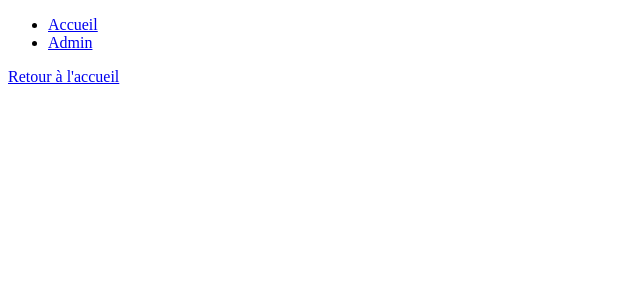
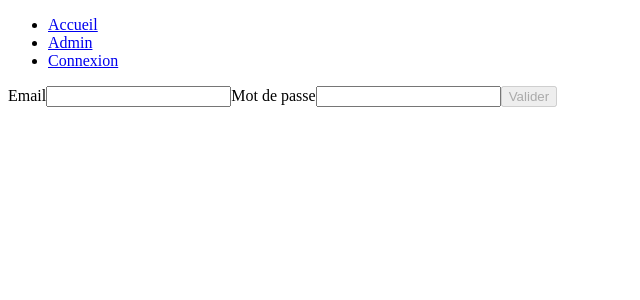
Before and after one commit to Adrien-Le-Pober/DesignMotor, an Angular app in the folder front/: page /connection in a window 1280 px wide. Before the commit this address led to /404. Shown: the top 300 px of the page, without its empty margins (0-640 px from the left). Built offline with nearby package versions, Linux system fonts and the light colour scheme.

Commit message:
add authentication system on angular

```diff
--- /dev/null
+++ b/front/src/app/app.component.html
@@ -0,0 +1,25 @@
+<nav>
+    <ul>
+        <li>
+            <a routerLink="/" routerLinkActive="active">Accueil</a>
+        </li>
+        <li>
+            <a routerLink="/admin" routerLinkActive="active">Admin</a>
+        </li>
+        <li *ngIf="!currentUser">
+            <a routerLink="/connection" routerLinkActive="active">Connexion</a>
+        </li>
+        <li *ngIf="currentUser">
+            <ul>
+                <li>
+                    <a routerLinkActive="active">Mon compte</a>
+                </li>
+                <li>
+                    <a routerLink="" (click)="logout()" routerLinkActive="active">Déconnexion</a>
+                </li>
+            </ul>
+        </li>
+    </ul>
+</nav>
+
+<router-outlet></router-outlet>
--- a/front/src/app/app.component.ts
+++ b/front/src/app/app.component.ts
@@ -1,7 +1,9 @@
-import { Component, NgModule } from '@angular/core';
+import { Component } from '@angular/core';
 import { RouterModule } from '@angular/router';
 import { CommonModule } from '@angular/common';
 import { FormsModule } from '@angular/forms';
+import { AuthService } from './auth/auth.service';
+import { UserService } from './user/user.service';
 
 @Component({
   selector: 'app-root',
@@ -11,21 +13,21 @@ import { FormsModule } from '@angular/forms';
     RouterModule,
     FormsModule
   ],
-  template: `
-    <nav>
-      <ul>
-        <li>
-          <a routerLink="/" routerLinkActive="active">Accueil</a>
-        </li>
-        <li>
-          <a routerLink="/admin" routerLinkActive="active">Admin</a>
-        </li>
-      </ul>
-    </nav>
-
-    <router-outlet></router-outlet>
-  `,
+  templateUrl: './app.component.html',
   styles: [],
 })
 export class AppComponent {
+  currentUser: string|null = null;
+
+  constructor(private userService: UserService) { }
+
+  ngOnInit() {
+    this.userService.currentUser$.subscribe((user: string | null) => {
+      this.currentUser = user;
+    });
+  }
+
+  logout() {
+    this.userService.clearCurrentUser();
+  }
 }
--- a/front/src/app/app.config.ts
+++ b/front/src/app/app.config.ts
@@ -1,12 +1,14 @@
 import { ApplicationConfig } from '@angular/core';
 import { provideRouter } from '@angular/router';
-import { provideHttpClient } from '@angular/common/http';
+import { HTTP_INTERCEPTORS, provideHttpClient, withInterceptorsFromDi } from '@angular/common/http';
 
 import { routes } from './app.routes';
+import { JwtInterceptor } from './auth/jwt.interceptor';
 
 export const appConfig: ApplicationConfig = {
   providers: [
     provideRouter(routes),
-    provideHttpClient()
+    provideHttpClient(withInterceptorsFromDi()),
+    { provide: HTTP_INTERCEPTORS, useClass: JwtInterceptor, multi: true }
   ]
 };
--- a/front/src/app/app.routes.ts
+++ b/front/src/app/app.routes.ts
@@ -3,9 +3,12 @@ import { AdminComponent } from './admin/admin.component';
 import { CatalogComponent } from './catalog/catalog.component';
 import { ShowVehicleComponent } from './vehicle/show-vehicle/show-vehicle.component';
 import { PageNotFoundComponent } from './page-not-found/page-not-found.component';
+import { ConnectionComponent } from './connection/connection.component';
+import { AuthGuard } from './auth/auth.guard';
 
 export const routes: Routes = [
     { path: 'admin', component: AdminComponent },
+    { path: 'connection', component: ConnectionComponent, canActivate: [AuthGuard] },
     { path: 'catalog', component: CatalogComponent },
     { path: 'vehicle/:id', component: ShowVehicleComponent },
     { path: '', redirectTo: 'catalog', pathMatch: 'full' },
--- /dev/null
+++ b/front/src/app/auth/auth.guard.ts
@@ -0,0 +1,25 @@
+import { Injectable } from '@angular/core';
+import { Router } from '@angular/router';
+import { AuthService } from './auth.service';
+import { Observable, map, take } from 'rxjs';
+
+@Injectable({
+    providedIn: 'root'
+})
+export class AuthGuard {
+
+    constructor(private authService: AuthService, private router: Router) {}
+
+    canActivate(): Observable<boolean> {
+        return this.authService.isLoggedIn().pipe(
+            take(1),
+            map(isLoggedIn => {
+                if (isLoggedIn) {
+                    this.router.navigate(['/']);
+                    return false;
+                }
+                    return true;
+            })
+        );
+    }
+}
--- a/front/src/app/auth/auth.service.ts
+++ b/front/src/app/auth/auth.service.ts
@@ -1,36 +1,29 @@
 import { Injectable } from '@angular/core';
 import { HttpClient } from '@angular/common/http';
-import { BehaviorSubject, Observable } from 'rxjs';
+import { Observable } from 'rxjs';
 import { map } from 'rxjs/operators';
+import { environment } from '../../environments/environment.development';
+import { UserService } from '../user/user.service';
 
 @Injectable({ providedIn: 'root' })
 export class AuthService {
-    private currentUserSubject: BehaviorSubject<any>;
-    public currentUser: Observable<any>;
+    private appURL = environment.appURL;
 
-    constructor(private http: HttpClient) {
-        const currentUser = localStorage.getItem('currentUser');
-        this.currentUserSubject = new BehaviorSubject<any>(currentUser ? JSON.parse(currentUser) : null);
-        this.currentUser = this.currentUserSubject.asObservable();
-    }
+    constructor(private http: HttpClient, private userService: UserService) { }
 
-    public get currentUserValue() {
-        return this.currentUserSubject.value;
-    }
-
-    login(email: string, password: string) {
-        return this.http.post<any>(`/api/login`, { email, password })
+    login(email: string, password: string): Observable<any> {
+        return this.http.post<any>(`${this.appURL}/login`, { email, password })
             .pipe(map(user => {
                 if (user && user.token) {
-                    localStorage.setItem('currentUser', JSON.stringify(user));
-                    this.currentUserSubject.next(user);
+                    this.userService.setCurrentUser(user);
                 }
                 return user;
             }));
     }
 
-    logout() {
-        localStorage.removeItem('currentUser');
-        this.currentUserSubject.next(null);
+    isLoggedIn(): Observable<boolean> {
+        return this.userService.currentUser$.pipe(
+            map(user => user !== null)
+        );
     }
 }
--- a/front/src/app/auth/jwt.interceptor.ts
+++ b/front/src/app/auth/jwt.interceptor.ts
@@ -1,14 +1,14 @@
 import { Injectable } from '@angular/core';
 import { HttpRequest, HttpHandler, HttpEvent, HttpInterceptor } from '@angular/common/http';
 import { Observable } from 'rxjs';
-import { AuthService } from './auth.service';
+import { UserService } from '../user/user.service';
 
 @Injectable()
 export class JwtInterceptor implements HttpInterceptor {
-    constructor(private authService: AuthService) {}
+    constructor(private userService: UserService) {}
 
     intercept(request: HttpRequest<any>, next: HttpHandler): Observable<HttpEvent<any>> {
-        const currentUser = this.authService.currentUserValue;
+        const currentUser = this.userService.currentUserValue;
         if (currentUser && currentUser.token) {
             request = request.clone({
                 setHeaders: {
--- /dev/null
+++ b/front/src/app/auth/login/login.component.html
@@ -0,0 +1,36 @@
+<div>
+    <form (submit)="login()" #loginForm="ngForm">
+        <label for="email">Email</label>
+        <div *ngIf="emailRef.invalid && (emailRef.dirty || emailRef.touched)">
+            <div *ngIf="emailRef.errors?.['required']">Votre adresse email est requise.</div>
+            <div *ngIf="emailRef.errors?.['email']">Cette adresse email n'est pas valide.</div>
+        </div>
+        <input type="email"
+            [(ngModel)]="email"
+            name="email"
+            required
+            email
+            #emailRef="ngModel"
+        >
+        <label for="password">Mot de passe</label>
+        <div *ngIf="passwordRef.invalid && (passwordRef.dirty || passwordRef.touched)">
+            <div *ngIf="passwordRef.errors?.['required']">Le mot de passe est requis.</div>
+            <div *ngIf="passwordRef.errors?.['pattern']">
+                <div *ngIf="password.length < 8">Le mot de passe doit contenir au moins 8 caractères.</div>
+                <div *ngIf="!password.match('[A-Z]')">Le mot de passe doit contenir au moins une lettre majuscule.</div>
+                <div *ngIf="!password.match('[a-z]')">Le mot de passe doit contenir au moins une lettre minuscule.</div>
+                <div *ngIf="!password.match('[0-9]')">Le mot de passe doit contenir au moins un chiffre.</div>
+                <div *ngIf="!password.match('[\\W_]')">Le mot de passe doit contenir au moins un caractère spécial.</div>
+            </div>
+        </div>
+        <input type="password"
+            [(ngModel)]="password"
+            name="password"
+            required
+            pattern="^(?=.*[A-Z])(?=.*\d)(?=.*[\W_]).{8,}$"
+            #passwordRef="ngModel"
+        >
+        <button type="submit" [disabled]="!loginForm.form.valid || isRequestPending">Valider</button>
+    </form>
+    <div *ngIf="errorMessage">{{ errorMessage }}</div>
+</div>
--- /dev/null
+++ b/front/src/app/auth/login/login.component.ts
@@ -0,0 +1,35 @@
+import { Component } from '@angular/core';
+import { AuthService } from '../auth.service';
+import { Router } from '@angular/router';
+import { FormsModule } from '@angular/forms';
+import { CommonModule } from '@angular/common';
+
+@Component({
+  selector: 'app-login',
+  standalone: true,
+  imports: [FormsModule, CommonModule],
+  templateUrl: './login.component.html',
+  styles: ``
+})
+export class LoginComponent {
+  email: string;
+  password: string;
+  errorMessage: string;
+  isRequestPending: boolean = false;
+
+  constructor(private authService: AuthService, private router: Router) {}
+
+  login() {
+    this.isRequestPending = true;
+    this.authService.login(this.email, this.password).subscribe({
+        next: () => {
+            this.isRequestPending = false;
+            this.router.navigate(['/']);
+        },
+        error: () => {
+            this.isRequestPending = false;
+            this.errorMessage = 'Email ou mot de passe invalide';
+        }
+    });
+  }
+}
--- /dev/null
+++ b/front/src/app/connection/connection.component.html
@@ -0,0 +1,3 @@
+<div>
+    <app-login></app-login>
+</div>
--- /dev/null
+++ b/front/src/app/connection/connection.component.ts
@@ -0,0 +1,13 @@
+import { Component } from '@angular/core';
+import { LoginComponent } from '../auth/login/login.component';
+
+@Component({
+  selector: 'app-connection',
+  standalone: true,
+  imports: [LoginComponent],
+  templateUrl: './connection.component.html',
+  styles: ``
+})
+export class ConnectionComponent {
+
+}
--- /dev/null
+++ b/front/src/app/user/user.service.ts
@@ -0,0 +1,29 @@
+import { Injectable } from '@angular/core';
+import { BehaviorSubject } from 'rxjs';
+
+@Injectable({
+  providedIn: 'root'
+})
+export class UserService {
+  private currentUserSubject = new BehaviorSubject<string | null>(localStorage.getItem('currentUser'));
+  currentUser$ = this.currentUserSubject.asObservable();
+
+  get currentUserValue(): any {
+    const currentUserString = localStorage.getItem('currentUser');
+    return currentUserString ? JSON.parse(currentUserString) : null;
+  }
+
+  setCurrentUser(user: string | null) {
+    if (user) {
+      localStorage.setItem('currentUser', JSON.stringify(user));
+    } else {
+      localStorage.removeItem('currentUser');
+    }
+    this.currentUserSubject.next(user);
+  }
+
+  clearCurrentUser() {
+    localStorage.removeItem('currentUser');
+    this.currentUserSubject.next(null);
+  }
+}
```
Also changed, not shown: 1 other file (tests, documents, lock files or other folders).
